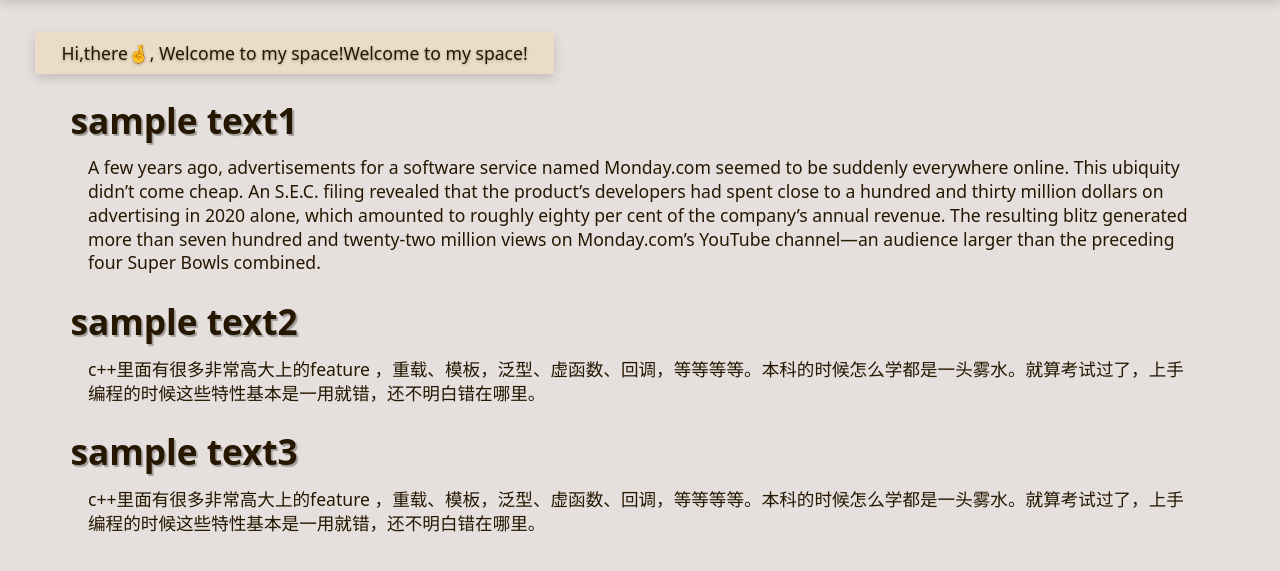
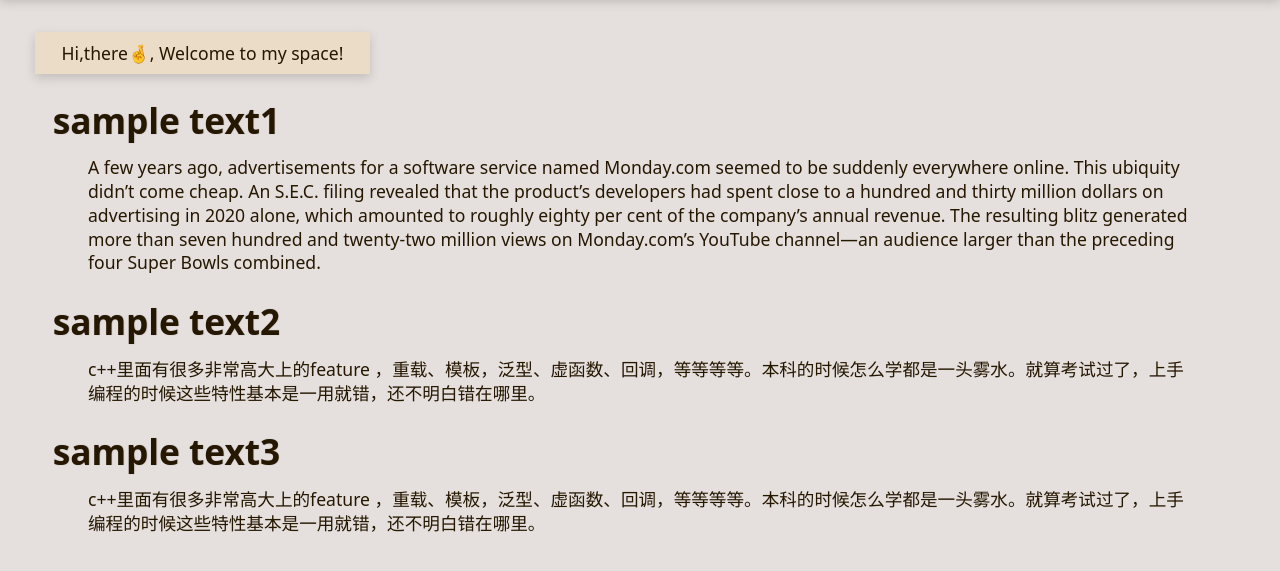
Before and after one commit to Alumsr/Alumsr.github.io, a plain HTML site: page index.html in a window 1280 px wide. Shown: the part 53-624 px from the top of the page. Drawn offline with Linux system fonts and the light colour scheme; a web font is replaced by a local one.

Commit message:
nothing.

```diff
--- a/index.html
+++ b/index.html
@@ -25,7 +25,7 @@
 </nav>
 
 <body>
-    <div class="note">Hi,there🤞, Welcome to my space!Welcome to my space!</div>
+    <div class="note">Hi,there🤞, Welcome to my space!</div>
     <div class="content"><h1>sample text1</h1>A few years ago, advertisements for a software service named Monday.com seemed to be suddenly everywhere online. This ubiquity didn’t come cheap. An S.E.C. filing revealed that the product’s developers had spent close to a hundred and thirty million dollars on advertising in 2020 alone, which amounted to roughly eighty per cent of the company’s annual revenue. The resulting blitz generated more than seven hundred and twenty-two million views on Monday.com’s YouTube channel—an audience larger than the preceding four Super Bowls combined.</div>
     <div class="content"><h1>sample text2</h1>c++里面有很多非常高大上的feature ，重载、模板，泛型、虚函数、回调，等等等等。本科的时候怎么学都是一头雾水。就算考试过了，上手编程的时候这些特性基本是一用就错，还不明白错在哪里。</div>
     <div class="content"><h1>sample text3</h1>c++里面有很多非常高大上的feature ，重载、模板，泛型、虚函数、回调，等等等等。本科的时候怎么学都是一头雾水。就算考试过了，上手编程的时候这些特性基本是一用就错，还不明白错在哪里。</div>
--- a/styles.css
+++ b/styles.css
@@ -55,15 +55,15 @@ nav img{
     word-spacing: 100%;
 }
 .content h1{
-    text-shadow: 0.05em 0.05em 1px rgba(0, 0, 0, 0.3);
-    transform: translateX(-0.5em);
+    text-shadow: 0.01em 0.01em 0.03em rgba(0, 0, 0, 0.3);
+    transform: translateX(-1em);
 }
 
 .note{
     padding: 0.5em 1.5em;
     margin-left: 2em;
     margin-top: 2em;
-    text-shadow: 0 1px 3px rgba(0, 0, 0, 0.3);
+    /* text-shadow: 0 0px 2px rgba(0, 0, 0, 0.3); */
     background-color: rgba(255, 199, 86, 0.171);
     box-shadow: 0px 4px 10px 0px rgba(0, 0, 0, 0.158);
     position:static;
```
